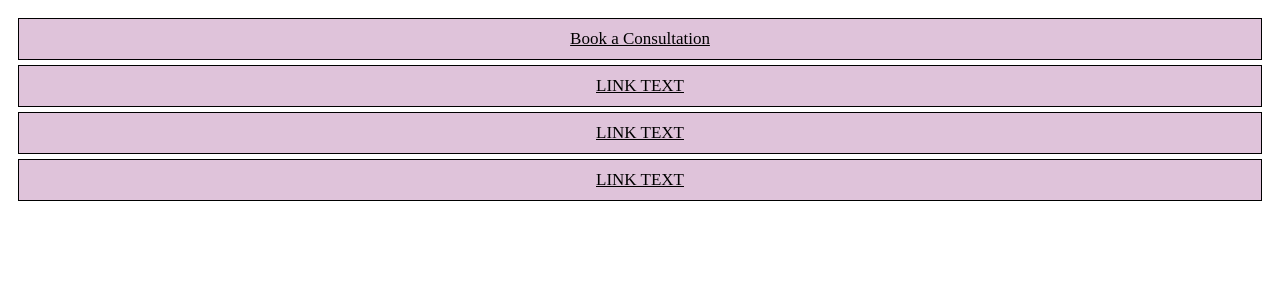
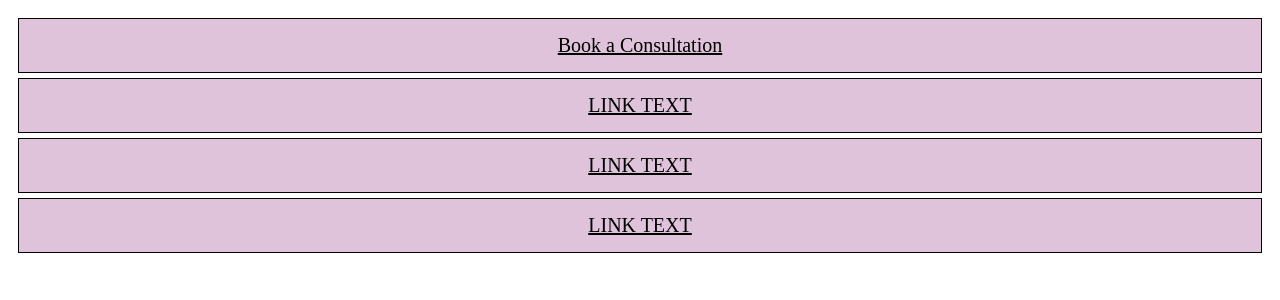
Before and after one commit to danielcberman/danielcberman.github.io, a Jekyll site: the page pages/index.html, which Jekyll copies as it is, in a window 1280 px wide. Shown: the top 300 px of the page. Built offline with Jekyll 4.4.1, drawn with Linux system fonts in a browser that asks for light colours.

Commit message:
Update index.html

```diff
--- a/pages/index.html
+++ b/pages/index.html
@@ -13,19 +13,19 @@
   list-style-type: none;
   text-align: center;
   display: block;
-  font-size: 17px;
+  font-size: 20px;
   padding: 5px;
 }
 
 .social a:link {
   display: block;
   color: black;
-  font-size: 17px;
+  font-size: 20px;
   border-style: solid;
   border-width: 1px;
   border-color: black;
   background-color: #dfc3da;
-  padding: 10px;
+  padding: 15px;
   margin: 5px;
 }
 
```
